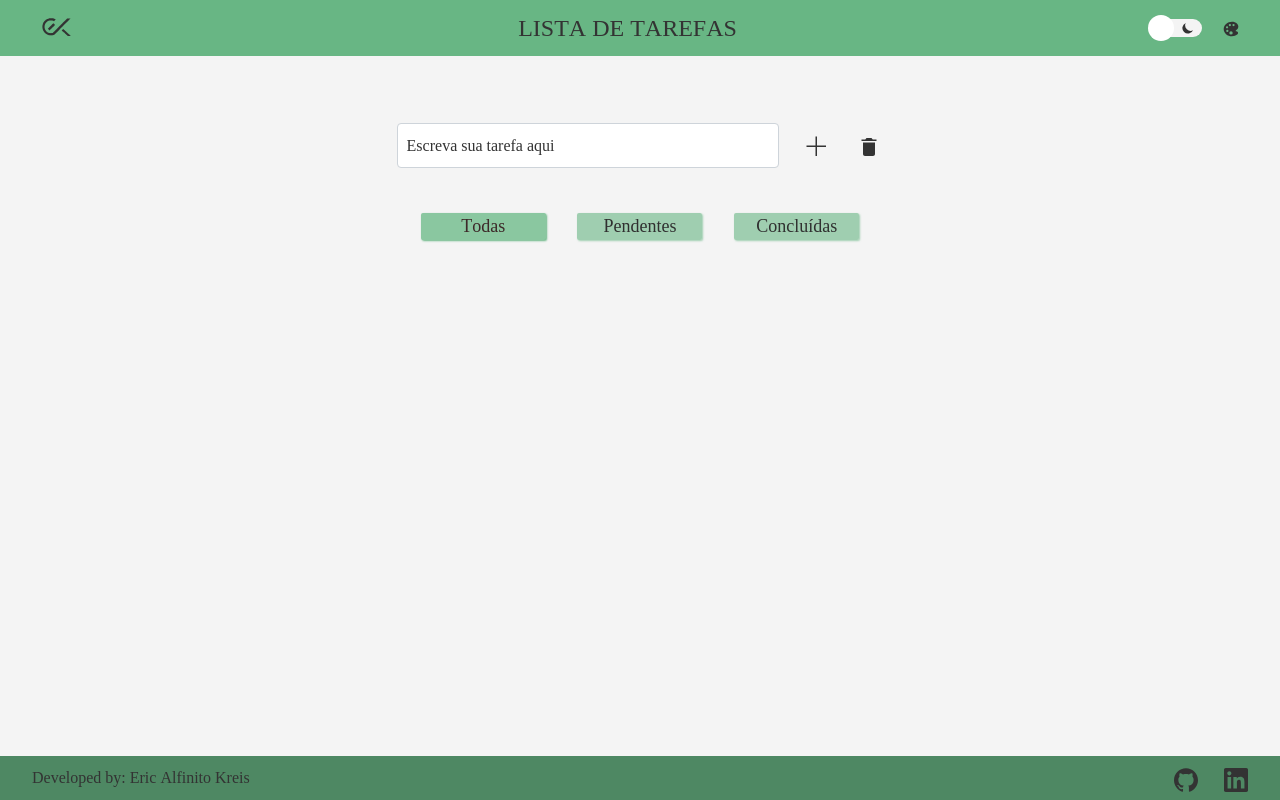
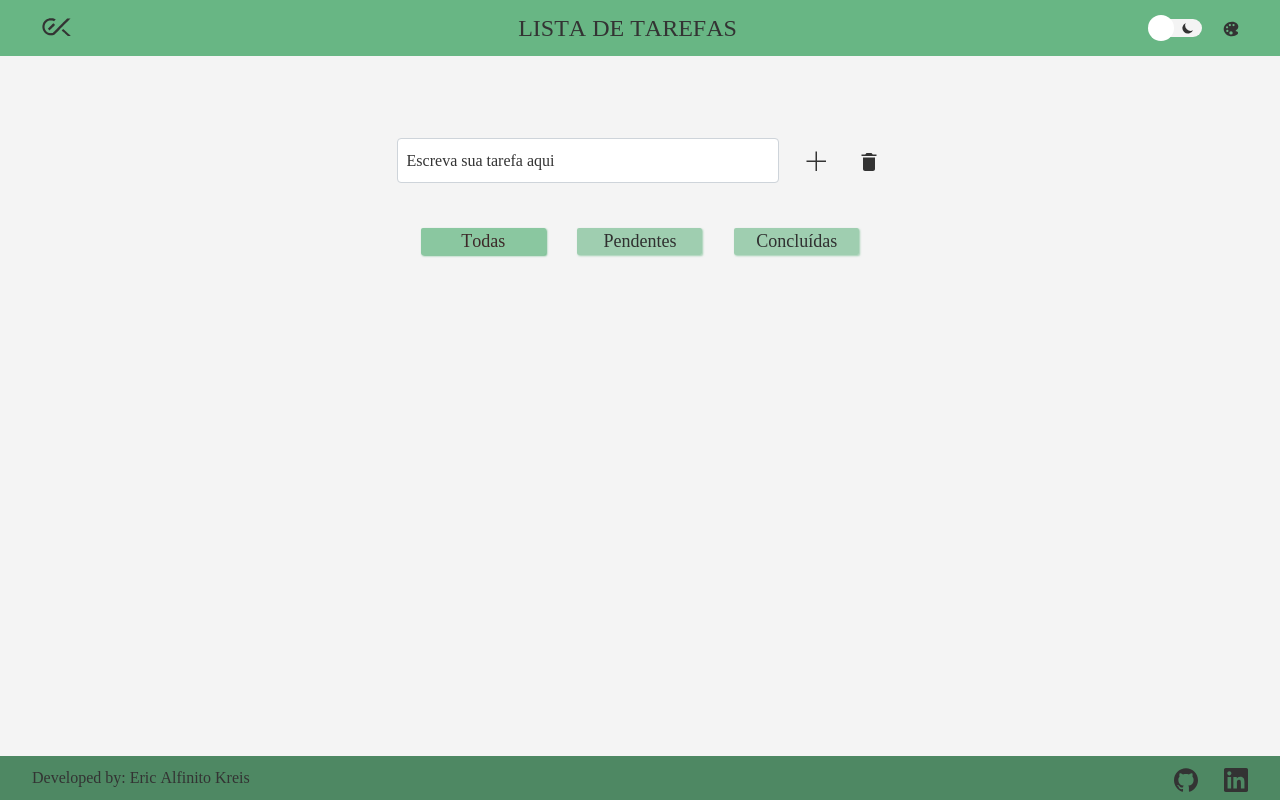
Before and after one commit to eric-kreis/todo-list-2.1, a React (Create React App) app: page / in a window 1280 px wide. Built offline with nearby package versions, Linux system fonts and the light colour scheme; a web font is replaced by a local one.

Commit message:
espaçamento header

```diff
--- a/src/styles/styledComponents.js
+++ b/src/styles/styledComponents.js
@@ -53,7 +53,7 @@ export const HomeMain = styled.main`
   justify-content: space-around;
   height: 100%;
   margin: 0 auto;
-  padding: 45px 64px;
+  padding: 60px 64px;
   padding-bottom: 100px;
   width: 48%;
 `;
```
